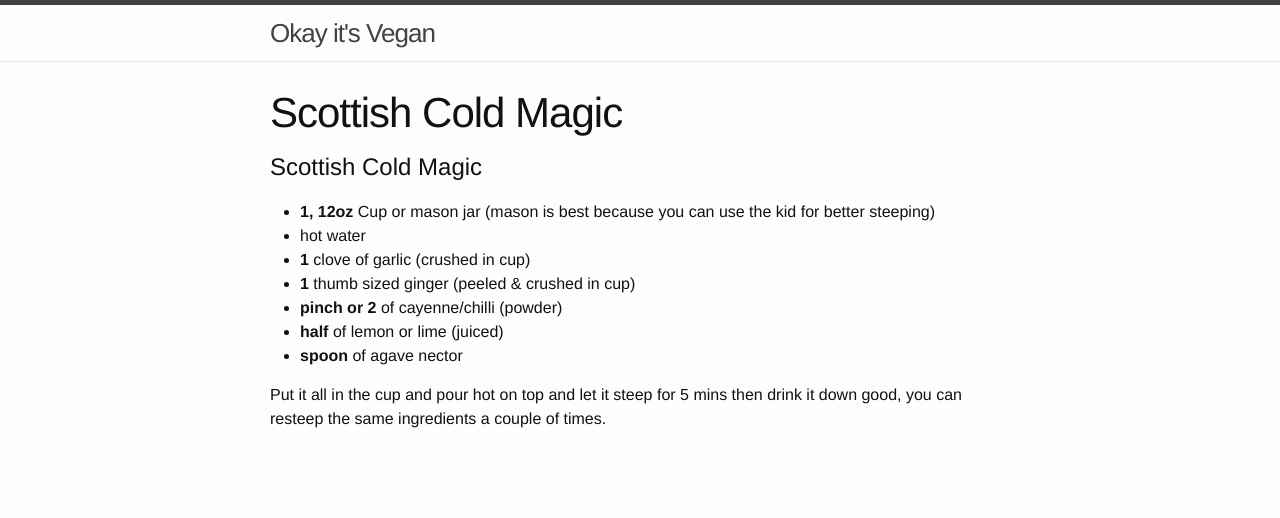
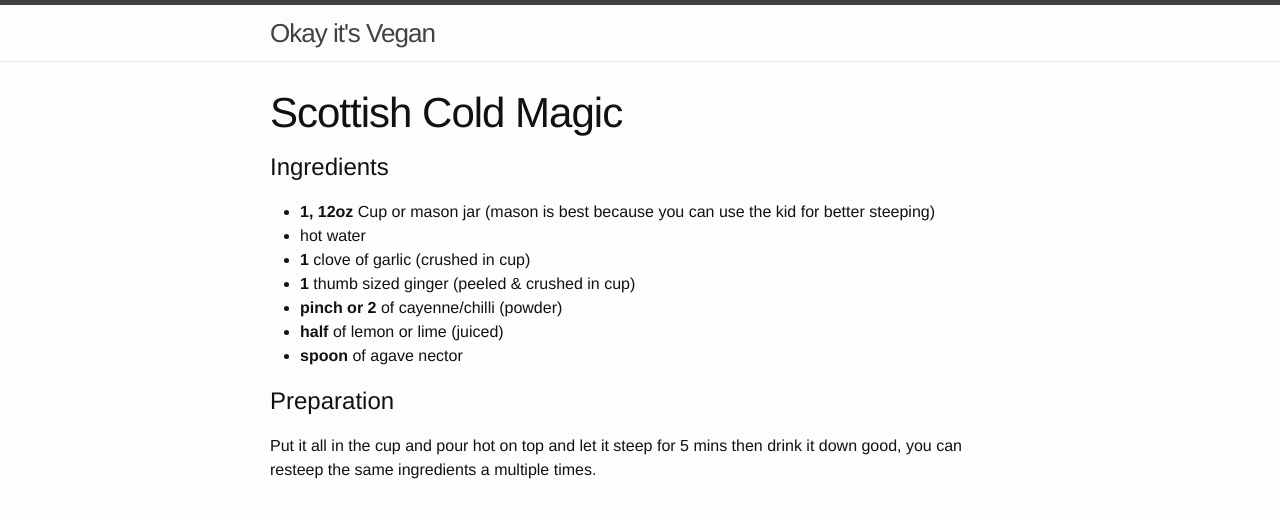
Before and after one commit to okayjeffrey/vegan-recipes, a Jekyll site: the page built from _posts/2014-2-14-scottish-magic-drink.md, in a window 1280 px wide. Shown: the top 518 px of the page. Built offline with Jekyll 4.4.1, drawn with Linux system fonts in a browser that asks for light colours.

Commit message:
Cleaning up how the article looks

```diff
--- a/_posts/2014-2-14-scottish-magic-drink.md
+++ b/_posts/2014-2-14-scottish-magic-drink.md
@@ -4,7 +4,7 @@ title:  "Scottish Cold Magic"
 categories: recipe drink
 ---
 
-# Scottish Cold Magic
+# Ingredients
 
 - **1, 12oz** Cup or mason jar (mason is best because you can use the kid for better steeping)
 - hot water
@@ -14,4 +14,5 @@ categories: recipe drink
 - **half** of lemon or lime (juiced)
 - **spoon** of agave nector
 
-Put it all in the cup and pour hot on top and let it steep for 5 mins then drink it down good, you can resteep the same ingredients a couple of times.
+# Preparation
+Put it all in the cup and pour hot on top and let it steep for 5 mins then drink it down good, you can resteep the same ingredients a multiple times.
```
